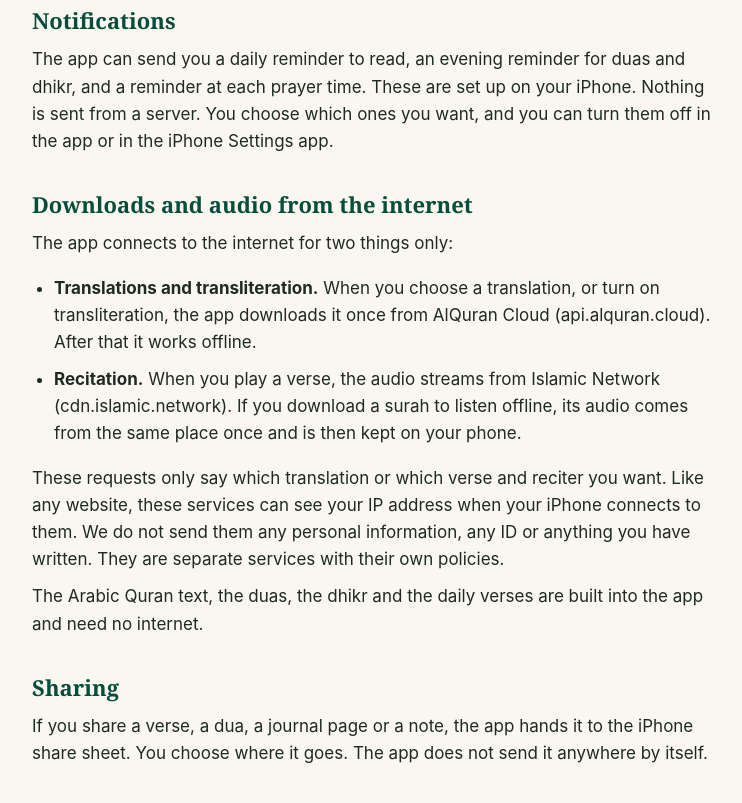
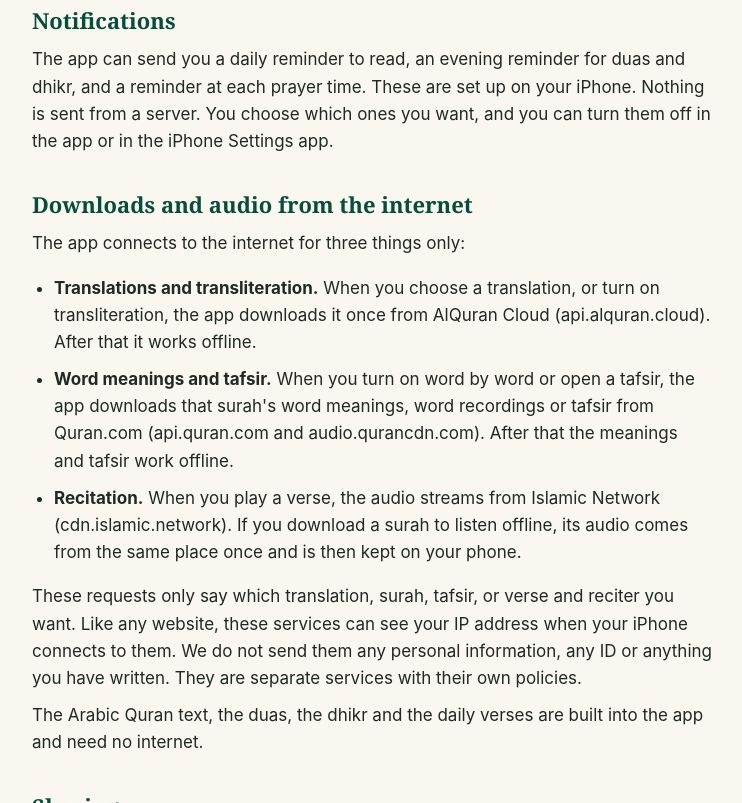
Before and after one commit to adegbe11/quranforwomen, a plain HTML site: page privacy.html in a window 1280 px wide. Shown: the part 1997-2800 px from the top of the page, without its empty margins (268-1010 px from the left). Drawn offline with Linux system fonts and the light colour scheme.

Commit message:
Privacy: word meanings and tafsir come from Quran.com in 1.1
Co-Authored-By: Claude Opus 5.5 <noreply@anthropic.com>

```diff
--- a/privacy.html
+++ b/privacy.html
@@ -67,7 +67,7 @@
   <div class="wrap">
     <p class="app">Quran for Women</p>
     <h1>Privacy Policy</h1>
-    <p class="date">Effective date: October 10, 2026</p>
+    <p class="date">Effective date: November 23, 2026</p>
   </div>
 </header>
 <main>
@@ -119,12 +119,13 @@
     <p>The app can send you a daily reminder to read, an evening reminder for duas and dhikr, and a reminder at each prayer time. These are set up on your iPhone. Nothing is sent from a server. You choose which ones you want, and you can turn them off in the app or in the iPhone Settings app.</p>
 
     <h2>Downloads and audio from the internet</h2>
-    <p>The app connects to the internet for two things only:</p>
+    <p>The app connects to the internet for three things only:</p>
     <ul>
       <li><strong>Translations and transliteration.</strong> When you choose a translation, or turn on transliteration, the app downloads it once from AlQuran Cloud (api.alquran.cloud). After that it works offline.</li>
+      <li><strong>Word meanings and tafsir.</strong> When you turn on word by word or open a tafsir, the app downloads that surah's word meanings, word recordings or tafsir from Quran.com (api.quran.com and audio.qurancdn.com). After that the meanings and tafsir work offline.</li>
       <li><strong>Recitation.</strong> When you play a verse, the audio streams from Islamic Network (cdn.islamic.network). If you download a surah to listen offline, its audio comes from the same place once and is then kept on your phone.</li>
     </ul>
-    <p>These requests only say which translation or which verse and reciter you want. Like any website, these services can see your IP address when your iPhone connects to them. We do not send them any personal information, any ID or anything you have written. They are separate services with their own policies.</p>
+    <p>These requests only say which translation, surah, tafsir, or verse and reciter you want. Like any website, these services can see your IP address when your iPhone connects to them. We do not send them any personal information, any ID or anything you have written. They are separate services with their own policies.</p>
     <p>The Arabic Quran text, the duas, the dhikr and the daily verses are built into the app and need no internet.</p>
 
     <h2>Sharing</h2>
```
